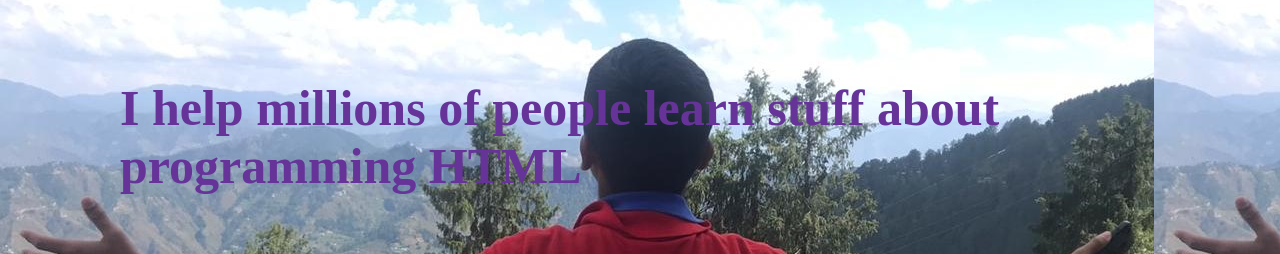
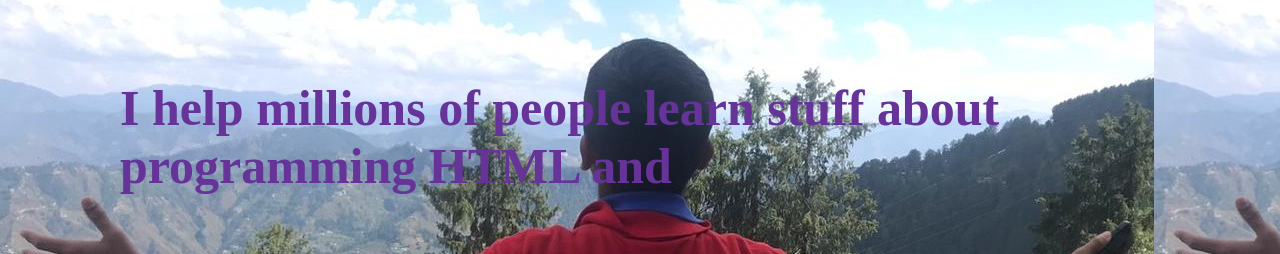
Before and after one commit to atharvar02/AR.html, a plain HTML site: page blog.html in a window 1280 px wide. Shown: the part 58-312 px from the top of the page. Drawn offline with Linux system fonts and the light colour scheme.

Commit message:
Updated blog.html

```diff
--- a/blog.html
+++ b/blog.html
@@ -23,7 +23,7 @@
                 </header>
 
                 <div class="hero-content">
-                    <h1>I help millions of people learn stuff about programming HTML
+                    <h1>I help millions of people learn stuff about programming HTML and
                         <p class="subtitle">Teaching UI / UX &amp; Frontend Development</p>
                     </h1>
                 </div>
```
